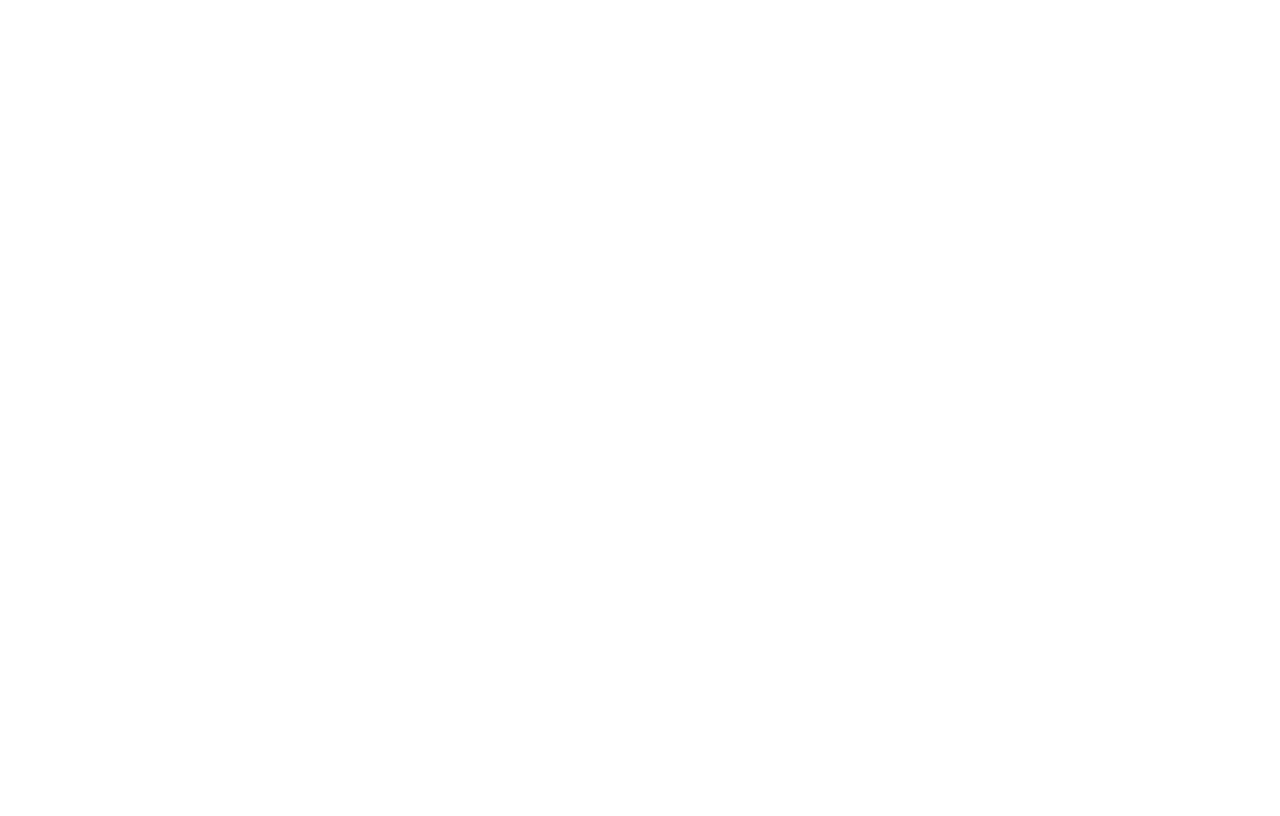
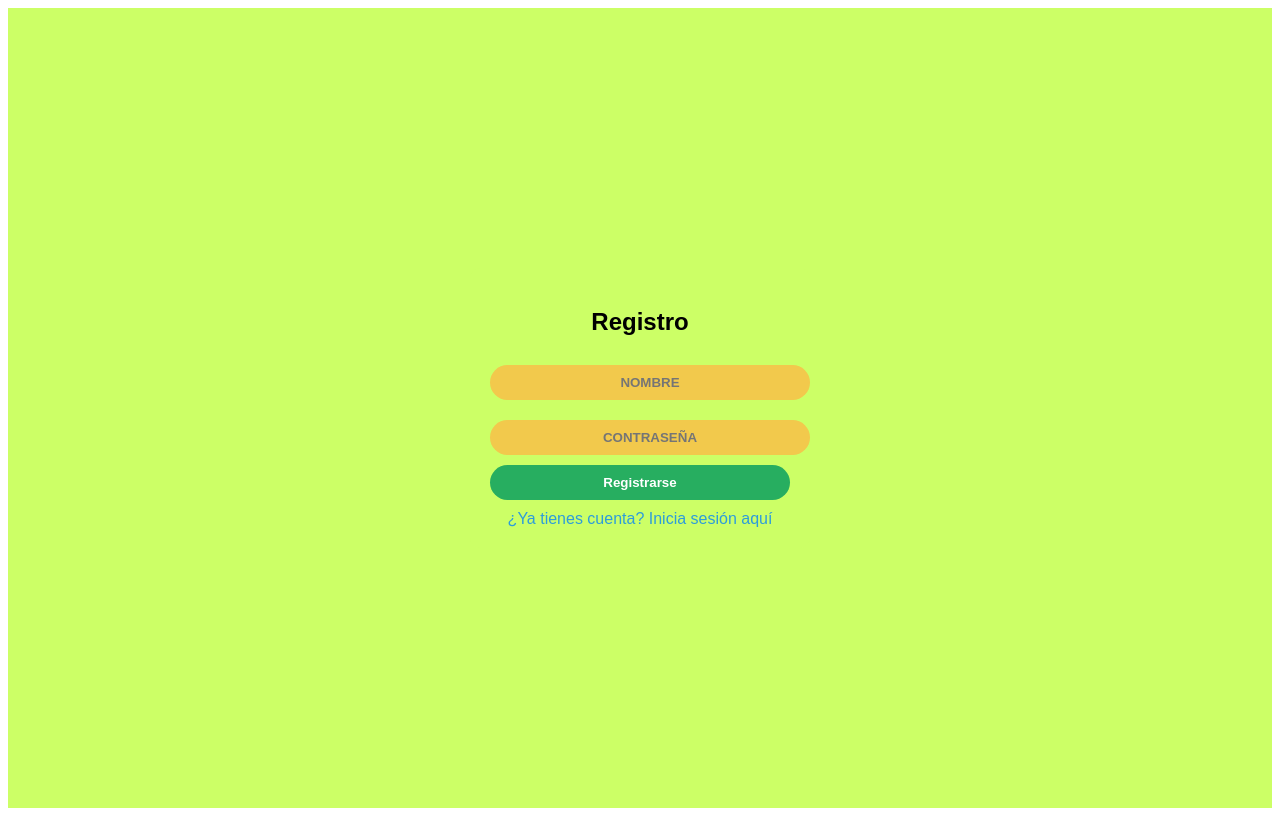
Before and after one commit to MarcosPierucci/fizzer, an Angular app: page /register in a window 1280 px wide. Before the commit this address led to /. Built offline with nearby package versions, Linux system fonts and the light colour scheme.

Commit message:
Iniciode login terminado, maquetado de register solo falta terminar la funcionalidad del post hacia el json

```diff
--- a/db/db.json
+++ b/db/db.json
@@ -1,7 +1,18 @@
 {
   "usuario": [
-    {}
+    {
+      "nombreUsuario" : "santi",
+      "contraniaUsuario" : "123456789"
+    },
+    {
+       "nombreUsuario" : "piru",
+      "contraniaUsuario" : "123456"
+    }
   ],
+
+
+
+
   "tareas": [
     {
       "id": "1",
@@ -36,6 +47,7 @@
       "aceptada": false
     }
   ],
+
   "reporte": [
     {
       "id": "1",
@@ -83,4 +95,6 @@
       "idReportado": "5"
     }
   ]
+
+
 }
--- a/src/app/interfaces/usuario.ts
+++ b/src/app/interfaces/usuario.ts
@@ -1,4 +1,5 @@
 export interface Usuario {
+    id: string
     idUsuario?: string
     nombreUsario: string
     contraseniaUsuario: string
@@ -6,5 +7,5 @@
 
 export interface UsuarioActivo {
     id: string,
-    username: string
+    nombre: string
 }
--- a/src/app/service/usuario.service.ts
+++ b/src/app/service/usuario.service.ts
@@ -9,6 +9,7 @@
 export class UsuarioService {
 
 urlBase = 'http://localhost:3000/usuario'
+
 private activeUserSubject = new BehaviorSubject<UsuarioActivo | undefined>(undefined);
 
 constructor(private http: HttpClient) { }
@@ -35,21 +36,36 @@
     }
 
 
-    login(nombreUsario: string, contraseniaUsario: string): Observable<boolean> {
-      return this.http.get<Usuario[]>(`${this.urlBase}?nombreUsario=${nombreUsario}`).pipe(
-        map((usuarios) => {
-          const usuario = usuarios.at(0);
-          if (usuario && usuario.nombreUsario == nombreUsario && usuario.contraseniaUsuario == contraseniaUsario) {
+    // login(nombreUsario: string, contraseniaUsario: string): Observable<boolean> {
+    //   return this.http.get<Usuario[]>(`${this.urlBase}?nombreUsario=${nombreUsario}`).pipe(
+    //     map((usuarios) => {
+    //       const usuario = usuarios.at(0);
+    //       if (usuario && usuario.nombreUsario == nombreUsario && usuario.contraseniaUsuario == contraseniaUsario) {
+    //         /* this.activeUser = { username: user.username, id: user.id! }; */
+    //         this.activeUserSubject.next({ nombre: usuario.nombreUsario, id: usuario.idUsuario! });
+    //         return true;
+    //       }
+    //       return false;
+    //     }),
+    //     catchError(() => of(false))
+    //   );
+    // }
+
+    loginn(username: string, password: string): Observable<boolean> {
+      return this.http.get<Usuario[]>(`${this.urlBase}?nombreUsuario=${username}`).pipe(
+        map((users) => {
+          const user = users.at(0);
+          if (user && user.nombreUsario == username && user.contraseniaUsuario == password){
             /* this.activeUser = { username: user.username, id: user.id! }; */
-            this.activeUserSubject.next({ username: usuario.nombreUsario, id: usuario.idUsuario! });
+            this.activeUserSubject.next({ nombre: user.nombreUsario, id: user.id! });
             return true;
           }
-          return false;
+          console.log("tira false")
+          return true;
         }),
         catchError(() => of(false))
       );
     }
-
 
     logout(): Observable<boolean> {
       /* this.activeUser = undefined; */
@@ -58,11 +74,11 @@
     }
 
     signup(usuario: Usuario): Observable<boolean> {
-      return this.http.post<Usuario>(this.urlBase, usuario).pipe(
-        map(({ idUsuario, nombreUsario }) => {
-          if (idUsuario) {
+      return this.http.post<UsuarioActivo>(this.urlBase, usuario).pipe(
+        map(({ id, nombre }) => {
+          if (id) {
             /* this.activeUser = { id, username }; */
-            this.activeUserSubject.next({idUsuario, nombreUsario});
+            this.activeUserSubject.next({id, nombre});
             return true;
           }
           return false;
--- a/src/app/user/inicio-sesion/inicio-sesion.component.css
+++ b/src/app/user/inicio-sesion/inicio-sesion.component.css
@@ -12,6 +12,7 @@
     width: 100vw;
     height: 100vh;
     background-color: #d3d3d3;
+
 }
 
 /* Panel izquierdo */
@@ -35,7 +36,8 @@
     font-size: 48px;
     color: black;
     font-family: 'Press Start 2P', cursive;
-    margin: 20px 0;
+    /* margin: 20px 0; */
+    width: 100%;
 }
 
 .description {
@@ -48,7 +50,7 @@
 
 /* Panel derecho */
 .right-panel {
-    width: 50%;
+    width: 70%;
     background-color: #b8ff4d;
     display: flex;
     flex-direction: column;
@@ -69,11 +71,13 @@
     padding: 10px;
     font-size: 16px;
     border: none;
-    border-radius: 5px;
+    border-radius:12px;
     background-color: #ffdb4d;
     text-transform: uppercase;
     text-align: center;
-    color: black;
+    color: rgb(6, 6, 6);
+    outline: none;
+
 }
 
 .login-button {
@@ -102,3 +106,38 @@
 .register-text a:hover {
     text-decoration: underline;
 }
+
+.ojito-button{
+   padding: 10px;
+   border: none;
+   background-color:#e3b70a;
+   border-radius:  0 12px 12px 0;
+   font-size: 16px;
+}
+
+.formulario-login{
+    display: flex;
+    flex-direction: column;
+    width: 100%;
+    gap: 20px;
+    align-content: space-evenly;
+}
+
+.input-usuario{
+width: 100%;
+}
+
+.contra-field
+{
+    border-radius:12px 0 0 12px;
+
+
+}
+
+.input-contra{
+    width: 100%;
+}
+
+button,input{
+    font-family:Cambria, Cochin, Georgia, Times, 'Times New Roman', serif;
+}
--- a/src/app/user/inicio-sesion/inicio-sesion.component.html
+++ b/src/app/user/inicio-sesion/inicio-sesion.component.html
@@ -1,15 +1,8 @@
-<!DOCTYPE html>
-<html lang="es">
-<head>
-    <meta charset="UTF-8">
-    <meta name="viewport" content="width=device-width, initial-scale=1.0">
-    <title>Fizzer - Inicio de Sesión</title>
-    <link rel="stylesheet" href="inicio-sesion.component.css">
-</head>
-<body>
+
     <div class="container">
+
         <div class="left-panel">
-            <img src="https://ih1.redbubble.net/image.2714584457.7441/st,small,507x507-pad,600x600,f8f8f8.jpg" alt="Fizzer Logo" class="logo">
+            <img src="" alt="Fizzer Logo" class="logo">
             <h1>FIZZER</h1>
             <div class="description">
                 <p>Come join our team of creators! Connect with other users through the most intriguing and exciting daily activities.</p>
@@ -17,38 +10,48 @@
         </div>
 
         <div class="right-panel">
-            <form [formGroup]="formularioInicioSesion" (ngSubmit)="inicioSesion()">
+            <form [formGroup]="formularioInicioSesion" (ngSubmit)="inicioSesion()"
+            class="formulario-login">
 
-                <label for="">USUARIO</label>
+                <div class="input-usuario">
                 <input type="text" placeholder="USUARIO" formControlName="nombreUsuario" class="input-field">
+                </div>
+
                 @if (formularioInicioSesion.controls["nombreUsuario"].getError('required') && formularioInicioSesion.controls["nombreUsuario"].touched) {
                     <div>
                         Campo Requerido
                     </div>
                 }
-                @if (this.formularioInicioSesion.controls["nombreUsuario"].getError('minleght') && formularioInicioSesion.controls["nombreUsuario"].touched) {
+                @if (this.formularioInicioSesion.controls["nombreUsuario"].getError('minlength') && formularioInicioSesion.controls["nombreUsuario"].touched) {
                     <div>
                         Minimo 3 caracteres
                     </div>
                 }
 
+                <div class="input-login">
 
-                <label for="">CONTRASENIA</label>
-                <input type="password" placeholder="CONTRASEÑA"formControlName="contraseniaUsuario" class="input-field" >
+
+                <div class="input-contra">
+                <input #inputContra type="contrasenia"  placeholder="CONTRASEÑA"formControlName="contraseniaUsuario" class="input-field contra-field">
+
+                <button type="submit" class="ojito-button" (click)="onRevealPassword(inputContra)">ver contra</button>
+                </div>
+                </div>
+
+
                 @if(formularioInicioSesion.controls['contraseniaUsuario'].getError('required')&& formularioInicioSesion.controls["contraseniaUsuario"].touched) {
                     <div>
                         Campo Requerido
                     </div>
                 }
-                @if(formularioInicioSesion.controls["contraseniaUsuario"].getError('minleght')&& formularioInicioSesion.controls["contraseniaUsuario"].touched) {
+                @if(formularioInicioSesion.controls["contraseniaUsuario"].getError('minlength')&& formularioInicioSesion.controls["contraseniaUsuario"].touched) {
                     <div>
                         Minimo 5 caracteres
                     </div>
                 }
-                <button type="submit" class="login-button">Login</button>
-                <p class="register-text">No tenes cuenta? Registrate gratis <a href="/">haciendo click aquí</a></p>
+                <button type="submit" class="login-button" [disabled]="formularioInicioSesion.invalid">Login</button>
+
+                <p class="register-text">No tenes cuenta? Registrate gratis <a href="/register">haciendo click aquí</a></p>
             </form>
         </div>
     </div>
-</body>
-</html>
--- a/src/app/user/inicio-sesion/inicio-sesion.component.ts
+++ b/src/app/user/inicio-sesion/inicio-sesion.component.ts
@@ -34,12 +34,15 @@
 {
   const {nombreUsuario,contraseniaUsuario} = this.formularioInicioSesion.getRawValue()
 
-  this.usuarioServicio.login(nombreUsuario!,contraseniaUsuario!).subscribe(
+  if (this.formularioInicioSesion.invalid) return;
+
+
+  this.usuarioServicio.loginn(nombreUsuario!,contraseniaUsuario!).subscribe(
     {
       next: (loggedIn) =>
       {
         if(loggedIn)
-          this.router.navigate(['/'])
+          this.router.navigate(['/home'])
       },
       error: (e: Error) =>
       {
@@ -48,10 +51,15 @@
     }
   )
 
+}
+
+// Esta funcion es para que el usuario pueda ver su contrania
+onRevealPassword(pwInput: HTMLInputElement) {
+  if (pwInput.type == 'password') {
+    pwInput.type = 'text';
+  } else {
+    pwInput.type = 'password';
+  }
+}
 
 }
-
-
-
-
-}
--- a/src/app/user/registro/registro.component.css
+++ b/src/app/user/registro/registro.component.css
@@ -0,0 +1,59 @@
+body {
+    background-color: #ccff66;
+    font-family: Arial, sans-serif;
+    display: flex;
+    justify-content: center;
+    align-items: center;
+    height: 100vh;
+    margin: 0;
+}
+
+.form-container {
+    background-color: #ccff66;
+    padding: 20px;
+    border-radius: 10px;
+    width: 300px;
+    text-align: center;
+}
+
+.input-field {
+    width: 100%;
+    padding: 10px;
+    margin: 10px 0;
+    border: none;
+    border-radius: 20px;
+    background-color: #f2c94c;
+    color: #555;
+    font-weight: bold;
+    text-align: center;
+}
+
+.input-field:focus {
+    outline: none;
+}
+
+.button {
+    width: 100%;
+    padding: 10px;
+    border: none;
+    border-radius: 20px;
+    background-color: #27ae60;
+    color: white;
+    font-weight: bold;
+    cursor: pointer;
+}
+
+.button:hover {
+    background-color: #219653;
+}
+
+.link {
+    display: block;
+    margin-top: 10px;
+    color: #2d9cdb;
+    text-decoration: none;
+}
+
+.link:hover {
+    text-decoration: underline;
+}
--- a/src/app/user/registro/registro.component.html
+++ b/src/app/user/registro/registro.component.html
@@ -1 +1,12 @@
-<p>registro works!</p>
+
+<body>
+    <div class="form-container">
+        <h2>Registro</h2>
+        <form action="">
+        <input type="text" placeholder="NOMBRE" class="input-field" required>
+        <input type="password" placeholder="CONTRASEÑA" class="input-field" required>
+        <button class="button">Registrarse</button>
+        <a href="/login" class="link">¿Ya tienes cuenta? Inicia sesión aquí</a>
+    </form>
+    </div>
+</body>
--- a/src/app/user/registro/registro.component.ts
+++ b/src/app/user/registro/registro.component.ts
@@ -9,4 +9,5 @@
 })
 export class RegistroComponent {
 
+
 }
```
Also changed, not shown: src/app/app.routes.ts (+6 -1 lines), logo/foto-logo-fizzer.jpg (added).
